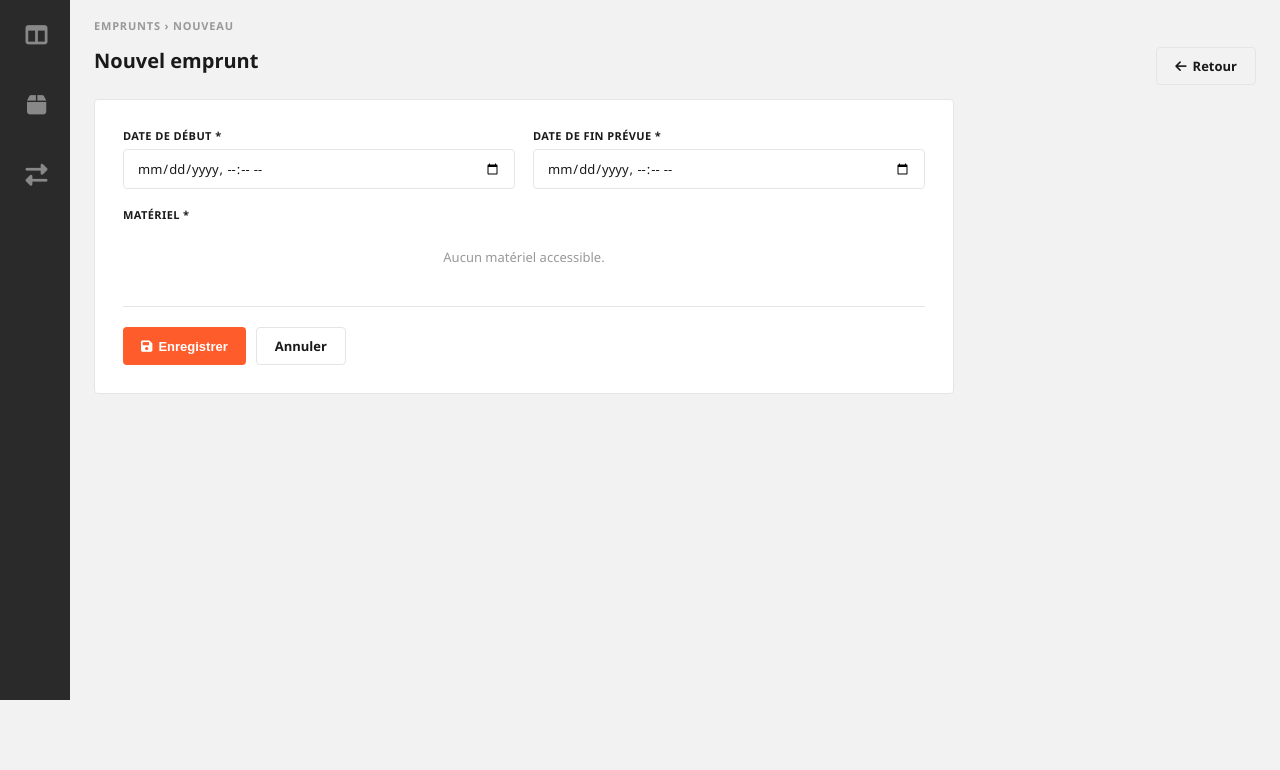
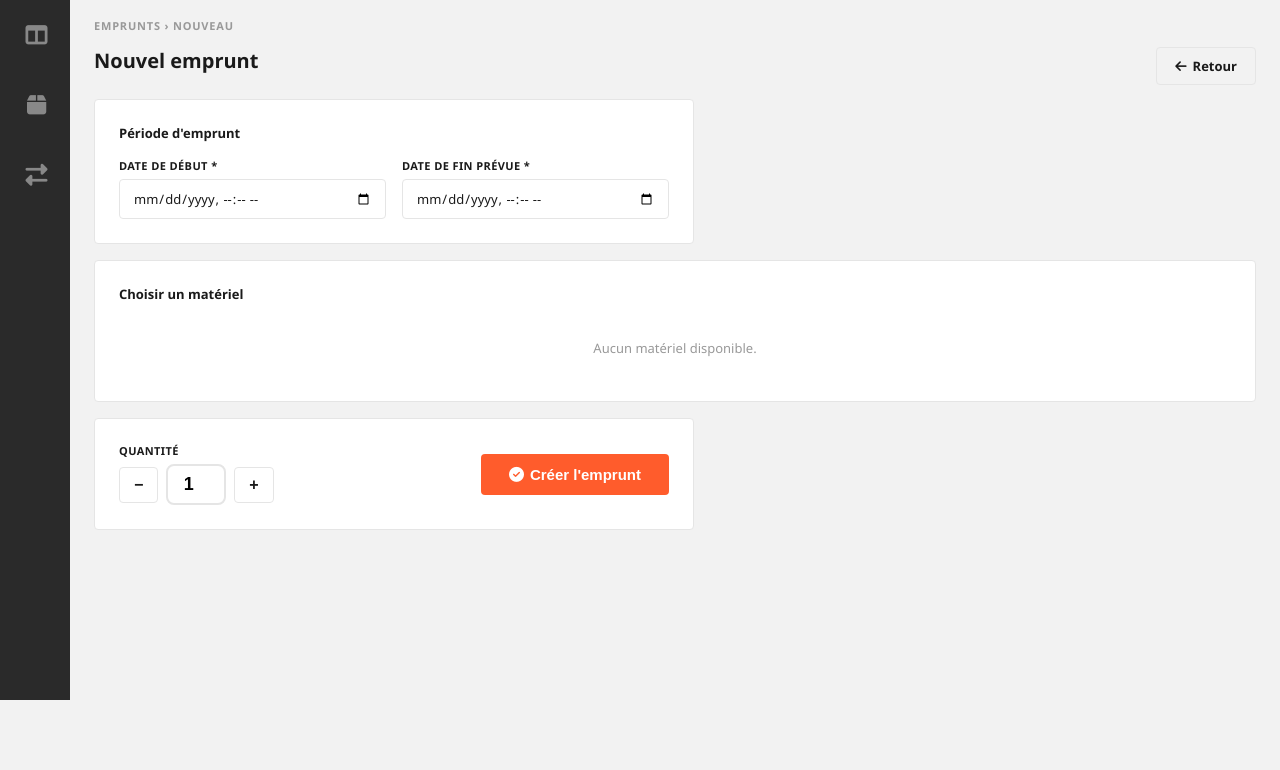
Before and after one commit to Dalviiio/LocMNS, a Symfony app: template templates/emprunt/form.html.twig in a window 1280 px wide. Shown: the part 100-870 px from the top of the page. Run offline with Twig, Linux system fonts and the light colour scheme; the template is opened without the code that fills it, so the values that code supplies are empty; some libraries are stand-ins or nearby versions.

Commit message:
vue catalogue client emprunts groupage matériels par nom, quantité sélectionnable et nouveaux types d'incident

```diff
--- a/templates/emprunt/form.html.twig
+++ b/templates/emprunt/form.html.twig
@@ -9,14 +9,22 @@
     <a href="{{ path('emprunt_index') }}" class="btn btn-outline"><i class="fa-solid fa-arrow-left"></i> Retour</a>
 </div>
 
-<div class="table-wrap" style="padding:28px;max-width:{{ is_manager ? '700px' : '860px' }}">
+{% if acces_limite is defined and acces_limite %}
+<div class="table-wrap" style="padding:28px;max-width:600px">
+    <div style="padding:16px;background:#FFF0EB;border:1px solid #FF5C2C;border-radius:8px;font-size:13px;color:#FF5C2C">
+        <i class="fa-solid fa-lock"></i> Aucun matériel accessible avec votre profil.
+    </div>
+</div>
+
+{% elseif is_manager %}
+{# ══════════════════════════════════════════
+   VUE GESTIONNAIRE — formulaire classique
+══════════════════════════════════════════ #}
+<div class="table-wrap" style="padding:28px;max-width:700px">
     <form method="POST" action="{{ emprunt ? path('emprunt_edit', {id: emprunt.id}) : path('emprunt_new') }}">
         <input type="hidden" name="_token" value="{{ csrf_token(emprunt ? 'edit_emprunt' ~ emprunt.id : 'new_emprunt') }}">
-
         <div style="display:grid;grid-template-columns:1fr 1fr;gap:18px">
 
-            {# ── UTILISATEUR ── #}
-            {% if is_manager %}
             <div style="display:flex;flex-direction:column;gap:6px">
                 <label style="font-size:11px;font-weight:700;text-transform:uppercase;letter-spacing:.4px">Utilisateur *</label>
                 <select name="utilisateur_id" class="form-control" required>
@@ -26,22 +34,24 @@
                     {% endfor %}
                 </select>
             </div>
-            {% else %}
-            <input type="hidden" name="utilisateur_id" value="{{ user_id_connecte }}">
-            {% endif %}
 
-            {# ── DATES ── #}
+            <div style="display:flex;flex-direction:column;gap:6px">
+                <label style="font-size:11px;font-weight:700;text-transform:uppercase;letter-spacing:.4px">Matériel *</label>
+                <select name="materiel_id" id="materiel_select" class="form-control" required>
+                    <option value="">-- Choisir --</option>
+                    {% for m in materiels %}
+                    <option value="{{ m.id }}" {{ emprunt and emprunt.materiel.id == m.id ? 'selected' : '' }}>{{ m.nom }} — {{ m.categorie.nom }}</option>
+                    {% endfor %}
+                </select>
+            </div>
+
             <div style="display:flex;flex-direction:column;gap:6px">
                 <label style="font-size:11px;font-weight:700;text-transform:uppercase;letter-spacing:.4px">Date de début *</label>
                 <input type="datetime-local" name="date_debut" class="form-control" required
                        value="{{ emprunt ? emprunt.dateDebut|date('Y-m-d\\TH:i') : '' }}">
             </div>
 
-            {% if is_manager %}
             <div style="display:flex;flex-direction:column;gap:6px">
-            {% else %}
-            <div style="display:flex;flex-direction:column;gap:6px;grid-column:2">
-            {% endif %}
                 <label style="font-size:11px;font-weight:700;text-transform:uppercase;letter-spacing:.4px">Date de fin prévue *</label>
                 <input type="datetime-local" name="date_fin_prevue" class="form-control" required
                        value="{{ emprunt ? emprunt.dateFinPrevue|date('Y-m-d\\TH:i') : '' }}">
@@ -49,60 +59,7 @@
 
         </div>
 
-        {# ── MATÉRIEL : dropdown pour gestionnaires, catalogue pour clients ── #}
-        <div style="margin-top:18px">
-            <label style="font-size:11px;font-weight:700;text-transform:uppercase;letter-spacing:.4px;display:block;margin-bottom:10px">Matériel *</label>
-
-            {% if acces_limite is defined and acces_limite %}
-            <div style="padding:10px 14px;background:#FFF0EB;border:1px solid #FF5C2C;border-radius:8px;font-size:12px;color:#FF5C2C">
-                <i class="fa-solid fa-lock"></i> Aucun matériel accessible avec votre profil.
-            </div>
-
-            {% elseif is_manager %}
-            <select name="materiel_id" id="materiel_select" class="form-control" required>
-                <option value="">-- Choisir --</option>
-                {% for m in materiels %}
-                <option value="{{ m.id }}" {{ emprunt and emprunt.materiel.id == m.id ? 'selected' : '' }}>{{ m.nom }} — {{ m.categorie.nom }}</option>
-                {% endfor %}
-            </select>
-
-            {% else %}
-            {# Vue catalogue pour les clients #}
-            <input type="hidden" name="materiel_id" id="materiel_id_hidden" value="{{ emprunt ? emprunt.materiel.id : '' }}" required>
-            <div style="display:grid;grid-template-columns:repeat(auto-fill,minmax(220px,1fr));gap:10px" id="catalogue-materiels">
-                {% for m in materiels %}
-                {% set selected = emprunt and emprunt.materiel.id == m.id %}
-                <label class="catalogue-card {{ m.disponible ? '' : 'catalogue-card--indispo' }} {{ selected ? 'catalogue-card--selected' : '' }}"
-                       for="mat_{{ m.id }}"
-                       style="display:flex;flex-direction:column;gap:6px;padding:14px 16px;border:2px solid {{ selected ? '#FF5C2C' : (m.disponible ? '#E5E5E5' : '#F0F0F0') }};border-radius:10px;cursor:{{ m.disponible ? 'pointer' : 'default' }};background:{{ m.disponible ? '#fff' : '#FAFAFA' }};position:relative;transition:border-color .15s">
-                    <input type="radio" name="materiel_radio" id="mat_{{ m.id }}" value="{{ m.id }}"
-                           {{ selected ? 'checked' : '' }} {{ m.disponible ? '' : 'disabled' }}
-                           style="position:absolute;opacity:0;width:0;height:0">
-                    <div style="display:flex;justify-content:space-between;align-items:flex-start">
-                        <span style="font-size:13px;font-weight:700;color:{{ m.disponible ? '#1A1A1A' : '#aaa' }}">{{ m.nom }}</span>
-                        {% if m.disponible %}
-                        <span style="width:8px;height:8px;border-radius:50%;background:#22c55e;flex-shrink:0;margin-top:4px"></span>
-                        {% else %}
-                        <span style="width:8px;height:8px;border-radius:50%;background:#e5e5e5;flex-shrink:0;margin-top:4px"></span>
-                        {% endif %}
-                    </div>
-                    <span style="font-size:11px;color:#999">{{ m.categorie.nom }}</span>
-                    <div style="display:flex;justify-content:space-between;align-items:center;margin-top:2px">
-                        <span class="sbadge {{ m.etat.badgeClass() }}" style="font-size:10px">{{ m.etat.label() }}</span>
-                        <span style="font-size:11px;font-weight:600;color:{{ m.disponible ? '#22c55e' : '#ef4444' }}">
-                            {{ m.disponible ? 'Disponible' : 'Indisponible' }}
-                        </span>
-                    </div>
-                </label>
-                {% endfor %}
-            </div>
-            {% if materiels|length == 0 %}
-            <div style="padding:16px;color:#999;font-size:13px;text-align:center">Aucun matériel accessible.</div>
-            {% endif %}
-            {% endif %}
-        </div>
-
-        {% if not emprunt and is_manager %}
+        {% if not emprunt %}
         <div id="accessoires-wrap" style="display:none;margin-top:16px">
             <div style="background:#F8F8F8;border:1px solid #E5E5E5;border-radius:10px;padding:16px">
                 <div style="font-size:11px;font-weight:700;text-transform:uppercase;letter-spacing:.4px;margin-bottom:12px;color:#666">
@@ -122,7 +79,93 @@
     </form>
 </div>
 
-{% if not emprunt and is_manager %}
+{% else %}
+{# ══════════════════════════════════════════
+   VUE CLIENT — catalogue groupé
+══════════════════════════════════════════ #}
+<form method="POST" action="{{ path('emprunt_new') }}" id="form-client">
+    <input type="hidden" name="_token" value="{{ csrf_token('new_emprunt') }}">
+    <input type="hidden" name="utilisateur_id" value="{{ user_id_connecte }}">
+    <input type="hidden" name="materiel_nom" id="materiel_nom_hidden" value="">
+
+    {# Dates #}
+    <div class="table-wrap" style="padding:24px;max-width:600px;margin-bottom:16px">
+        <div style="font-size:13px;font-weight:700;color:#1A1A1A;margin-bottom:16px">Période d'emprunt</div>
+        <div style="display:grid;grid-template-columns:1fr 1fr;gap:16px">
+            <div style="display:flex;flex-direction:column;gap:6px">
+                <label style="font-size:11px;font-weight:700;text-transform:uppercase;letter-spacing:.4px">Date de début *</label>
+                <input type="datetime-local" name="date_debut" class="form-control" required>
+            </div>
+            <div style="display:flex;flex-direction:column;gap:6px">
+                <label style="font-size:11px;font-weight:700;text-transform:uppercase;letter-spacing:.4px">Date de fin prévue *</label>
+                <input type="datetime-local" name="date_fin_prevue" class="form-control" required>
+            </div>
+        </div>
+    </div>
+
+    {# Catalogue matériels #}
+    <div class="table-wrap" style="padding:24px;margin-bottom:16px">
+        <div style="display:flex;justify-content:space-between;align-items:center;margin-bottom:16px">
+            <div style="font-size:13px;font-weight:700;color:#1A1A1A">Choisir un matériel</div>
+            <div id="selection-info" style="font-size:12px;color:#999;display:none">
+                <span id="selection-nom" style="font-weight:700;color:#FF5C2C"></span>
+                <span id="selection-qty-label"></span>
+            </div>
+        </div>
+
+        {% if catalogue_client is empty %}
+        <div style="padding:20px;text-align:center;color:#999;font-size:13px">Aucun matériel disponible.</div>
+        {% else %}
+        <div style="display:grid;grid-template-columns:repeat(auto-fill,minmax(200px,1fr));gap:10px">
+            {% for item in catalogue_client %}
+            <div class="cat-card {% if item.dispo == 0 %}cat-card--off{% endif %}"
+                 data-nom="{{ item.nom }}"
+                 data-dispo="{{ item.dispo }}"
+                 onclick="selectCard(this)"
+                 style="padding:16px;border:2px solid {{ item.dispo > 0 ? '#E5E5E5' : '#F0F0F0' }};border-radius:12px;cursor:{{ item.dispo > 0 ? 'pointer' : 'default' }};background:{{ item.dispo > 0 ? '#fff' : '#FAFAFA' }};transition:border-color .15s,background .15s;position:relative">
+
+                {# Dot disponibilité #}
+                <span style="position:absolute;top:14px;right:14px;width:9px;height:9px;border-radius:50%;background:{{ item.dispo > 0 ? '#22c55e' : '#e5e5e5' }}"></span>
+
+                <div style="font-size:13px;font-weight:700;color:{{ item.dispo > 0 ? '#1A1A1A' : '#bbb' }};margin-bottom:4px;padding-right:18px;line-height:1.3">
+                    {{ item.nom }}
+                </div>
+                <div style="font-size:11px;color:#999;margin-bottom:10px">{{ item.categorie }}</div>
+                <div style="display:flex;justify-content:space-between;align-items:center">
+                    <span style="font-size:12px;font-weight:700;color:{{ item.dispo > 0 ? '#22c55e' : '#ef4444' }}">
+                        {% if item.dispo > 0 %}{{ item.dispo }} dispo{% else %}Indisponible{% endif %}
+                    </span>
+                    <span style="font-size:10px;color:#ccc">{{ item.total }} unité{{ item.total > 1 ? 's' : '' }}</span>
+                </div>
+            </div>
+            {% endfor %}
+        </div>
+        {% endif %}
+    </div>
+
+    {# Quantité + bouton submit #}
+    <div class="table-wrap" style="padding:24px;max-width:600px" id="qty-panel" style="display:none">
+        <div style="display:flex;align-items:center;gap:20px;flex-wrap:wrap">
+            <div style="display:flex;flex-direction:column;gap:6px">
+                <label style="font-size:11px;font-weight:700;text-transform:uppercase;letter-spacing:.4px">Quantité</label>
+                <div style="display:flex;align-items:center;gap:8px">
+                    <button type="button" onclick="changeQty(-1)" class="btn btn-outline" style="padding:8px 14px;font-size:16px;font-weight:700">−</button>
+                    <input type="number" name="quantite" id="quantite" value="1" min="1" max="1"
+                           style="width:60px;text-align:center;font-size:18px;font-weight:700;border:2px solid #E5E5E5;border-radius:8px;padding:8px;background:#fff">
+                    <button type="button" onclick="changeQty(1)" class="btn btn-outline" style="padding:8px 14px;font-size:16px;font-weight:700">+</button>
+                </div>
+            </div>
+            <div style="flex:1"></div>
+            <button type="submit" class="btn btn-primary" style="padding:12px 28px;font-size:15px" id="btn-submit" disabled>
+                <i class="fa-solid fa-circle-check"></i> Créer l'emprunt
+            </button>
+        </div>
+    </div>
+
+</form>
+{% endif %}
+
+{% if is_manager and not emprunt %}
 <script>
 document.getElementById('materiel_select').addEventListener('change', function() {
     var id = this.value;
@@ -137,12 +180,11 @@ document.getElementById('materiel_select').addEventListener('change', function()
             list.innerHTML = data.map(function(a) {
                 var dispo = a.disponible;
                 var color = dispo ? '#22c55e' : '#ef4444';
-                var label = dispo ? 'Disponible' : 'Indisponible';
                 return '<label style="display:flex;align-items:center;gap:10px;padding:8px 10px;background:#fff;border:1px solid #e5e5e5;border-radius:8px;cursor:' + (dispo ? 'pointer' : 'default') + '">' +
                     '<input type="checkbox" name="accessoire_ids[]" value="' + a.id + '" ' + (dispo ? '' : 'disabled') + ' style="accent-color:#FF5C2C;width:16px;height:16px">' +
                     '<span style="flex:1;font-size:13px;font-weight:600">' + a.nom + '</span>' +
                     '<span style="font-size:11px;color:#999">' + a.etat + '</span>' +
-                    '<span style="font-size:11px;font-weight:600;color:' + color + '">' + label + '</span>' +
+                    '<span style="font-size:11px;font-weight:600;color:' + color + '">' + (dispo ? 'Disponible' : 'Indisponible') + '</span>' +
                     '</label>';
             }).join('');
         });
@@ -152,42 +194,57 @@ document.getElementById('materiel_select').addEventListener('change', function()
 
 {% if not is_manager %}
 <script>
-(function() {
-    var hidden = document.getElementById('materiel_id_hidden');
-    var cards = document.querySelectorAll('#catalogue-materiels .catalogue-card');
-    var radios = document.querySelectorAll('#catalogue-materiels input[type=radio]');
+var selectedDispo = 0;
 
-    function selectCard(id, label) {
-        hidden.value = id;
-        cards.forEach(function(c) {
-            var isSelected = c.htmlFor === label.htmlFor;
-            c.style.borderColor = isSelected ? '#FF5C2C' : '#E5E5E5';
-            c.style.background = isSelected ? '#FFF9F7' : '#fff';
-        });
-    }
+function selectCard(el) {
+    if (el.classList.contains('cat-card--off')) return;
 
-    radios.forEach(function(radio) {
-        radio.addEventListener('change', function() {
-            if (this.checked) {
-                selectCard(this.value, document.querySelector('label[for="' + this.id + '"]'));
-            }
-        });
-        // Init si pré-sélectionné
-        if (radio.checked) {
-            selectCard(radio.value, document.querySelector('label[for="' + radio.id + '"]'));
-        }
+    document.querySelectorAll('.cat-card').forEach(function(c) {
+        c.style.borderColor = c.dataset.dispo > 0 ? '#E5E5E5' : '#F0F0F0';
+        c.style.background  = c.dataset.dispo > 0 ? '#fff' : '#FAFAFA';
     });
 
-    cards.forEach(function(card) {
-        card.addEventListener('click', function() {
-            var radio = document.getElementById(this.htmlFor);
-            if (radio && !radio.disabled) {
-                radio.checked = true;
-                radio.dispatchEvent(new Event('change'));
-            }
-        });
-    });
-})();
+    el.style.borderColor = '#FF5C2C';
+    el.style.background  = '#FFF9F7';
+
+    var nom   = el.dataset.nom;
+    var dispo = parseInt(el.dataset.dispo);
+    selectedDispo = dispo;
+
+    document.getElementById('materiel_nom_hidden').value = nom;
+
+    var qtyInput = document.getElementById('quantite');
+    qtyInput.max   = dispo;
+    qtyInput.value = 1;
+
+    document.getElementById('selection-nom').textContent = nom;
+    document.getElementById('selection-info').style.display = 'block';
+    document.getElementById('qty-panel').style.display = 'block';
+    document.getElementById('btn-submit').disabled = false;
+    updateQtyLabel();
+}
+
+function changeQty(delta) {
+    var input = document.getElementById('quantite');
+    var val   = parseInt(input.value) + delta;
+    val = Math.max(1, Math.min(selectedDispo, val));
+    input.value = val;
+    updateQtyLabel();
+}
+
+function updateQtyLabel() {
+    var val = document.getElementById('quantite').value;
+    document.getElementById('selection-qty-label').textContent = ' — ' + val + ' unité' + (val > 1 ? 's' : '');
+}
+
+document.getElementById('quantite').addEventListener('input', updateQtyLabel);
+
+document.getElementById('form-client').addEventListener('submit', function(e) {
+    if (!document.getElementById('materiel_nom_hidden').value) {
+        e.preventDefault();
+        alert('Veuillez sélectionner un matériel.');
+    }
+});
 </script>
 {% endif %}
 
```
Also changed, not shown: src/Controller/EmpruntController.php (+54 -10 lines), src/Entity/TypeEvenement.php (+20 -5 lines), src/Repository/MaterielRepository.php (+65 -0 lines).
